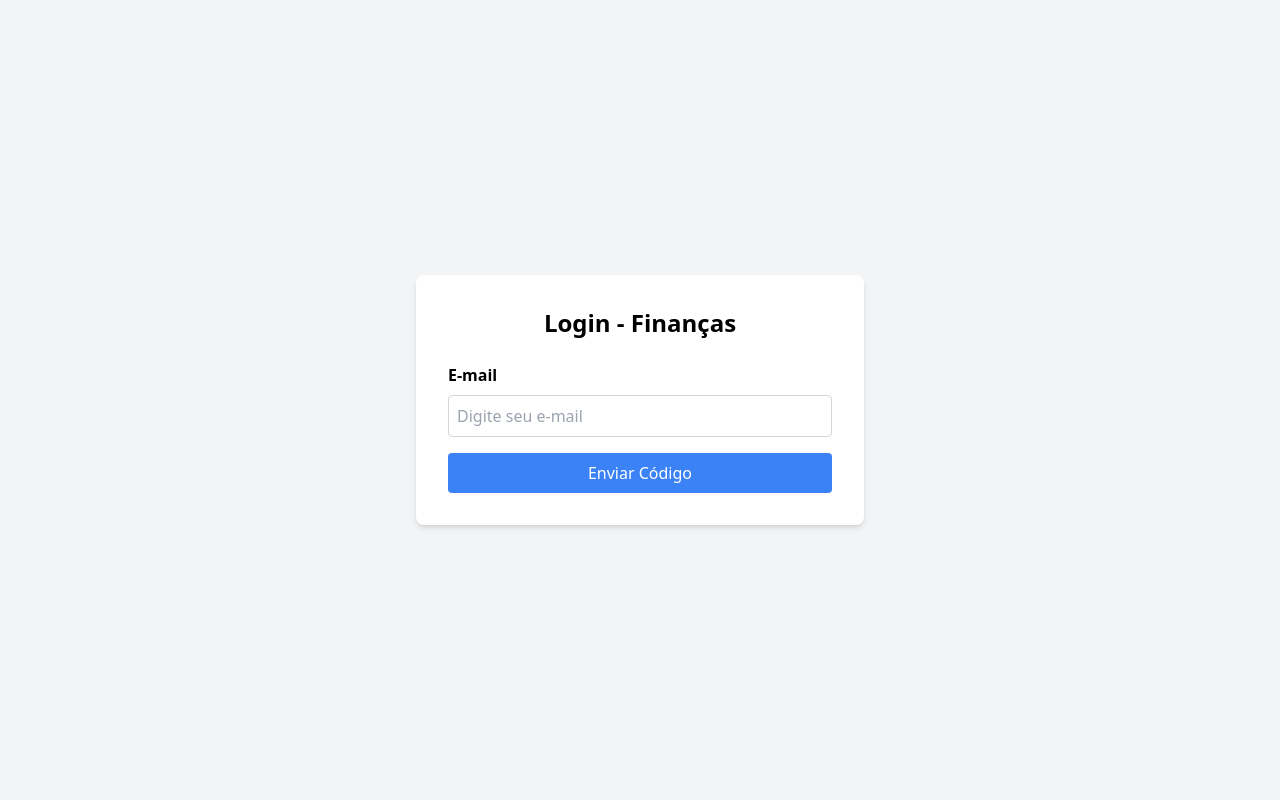
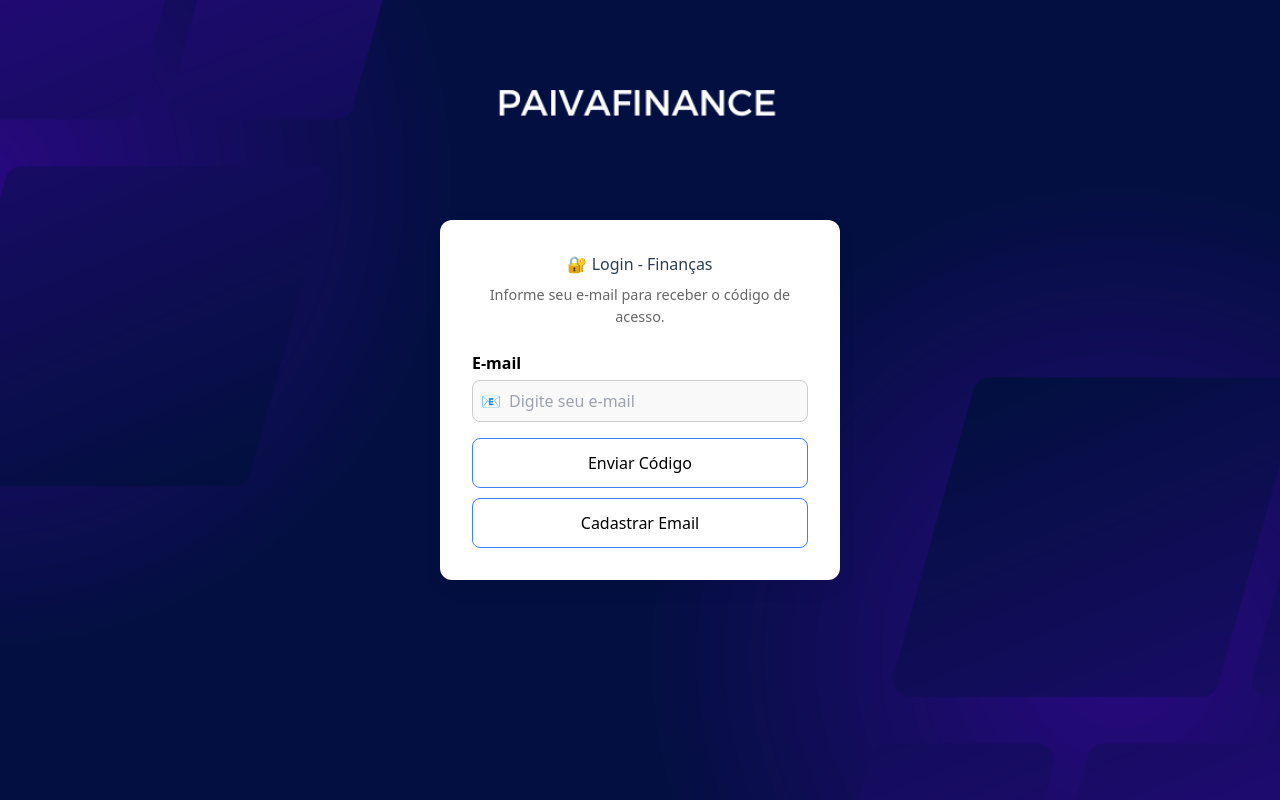
Before and after one commit to paiva737/PaivaFinance, a Vue app: page /login in a window 1280 px wide. Built offline with nearby package versions, Linux system fonts and the light colour scheme.

Commit message:
estilizando o menu de login

```diff
--- a/src/pages/Login/index.vue
+++ b/src/pages/Login/index.vue
@@ -1,74 +1,61 @@
 <template>
-  <div class="flex items-center justify-center h-screen bg-gray-100">
-    <div class="bg-white p-8 rounded-lg shadow-md w-full max-w-md">
-      <h1 class="text-2xl font-bold mb-6 text-center">Login - Finanças</h1>
+  <div class="login-container">
+    <div class="login-box">
+      <h2 class="login-title">🔐 Login - Finanças</h2>
+      <p class="login-subtitle">Informe seu e-mail para receber o código de acesso.</p>
 
-      <form @submit.prevent="enviarCodigo">
-        <div class="mb-4">
-          <label class="block mb-2 font-semibold">E-mail</label>
+      <label for="email">E-mail</label>
+      <div class="input-wrapper">
+        <span class="icon">📧</span>
         <input
+          v-model="email"
           type="email"
-            v-model="email"
+          id="email"
+          placeholder="Digite seu e-mail"
           required
-            class="w-full p-2 border border-gray-300 rounded"
-            placeholder="Digite seu e-mail"
         />
       </div>
 
-        <button
-          type="submit"
-          class="w-full bg-blue-500 text-white py-2 rounded hover:bg-blue-600 transition"
-        >
-          Enviar Código
-        </button>
-      </form>
+      <button @click="enviarCodigo">Enviar Código</button>
+      <button class="create-account" @click="irParaCadastro">Cadastrar Email</button>
 
-      <div v-if="codigoEnviado" class="mt-6">
-        <label class="block mb-2 font-semibold">Código de Verificação</label>
-        <input
-          type="text"
-          v-model="codigo"
-          class="w-full p-2 border border-gray-300 rounded"
-          placeholder="Digite o código"
-        />
-
-        <button
-          class="w-full bg-green-500 text-white py-2 rounded mt-4 hover:bg-green-600 transition"
-          @click="verificarCodigo"
-        >
-          Verificar Código
-        </button>
-      </div>
+      <p v-if="mensagem" class="mensagem">{{ mensagem }}</p>
     </div>
   </div>
 </template>
 
-<script setup>
-import { ref } from 'vue'
-import axios from 'axios'
+<script>
+export default {
+  data() {
+    return {
+      email: '',
+      mensagem: ''
+    };
+  },
+  methods: {
+    async enviarCodigo() {
+      try {
+        const response = await fetch('http://localhost:5001/enviar-codigo', {
+          method: 'POST',
+          headers: { 'Content-Type': 'application/json' },
+          body: JSON.stringify({ email: this.email })
+        });
 
-const email = ref('')
-const codigo = ref('')
-const codigoEnviado = ref(false)
+        const data = await response.json();
 
-async function enviarCodigo() {
-  try {
-    await axios.post('http://localhost:5001/enviar-codigo', { email: email.value })
-    codigoEnviado.value = true
-    alert('Código enviado! Verifique seu e-mail.')
+        if (response.ok) {
+          this.$router.push('/verificar-codigo');
+        } else {
+          this.mensagem = data.error;
+        }
       } catch (error) {
-    console.error('Erro ao enviar o código:', error)
-    alert('Erro ao enviar o código.')
+        this.mensagem = 'Erro ao enviar o código.';
+      }
+    },
+    irParaCadastro() {
+      this.$router.push('/cadastro');
     }
   }
-
-async function verificarCodigo() {
-  try {
-    await axios.post('http://localhost:5001/validar-codigo', { email: email.value, codigo: codigo.value })
-    alert('Código validado com sucesso! Usuário logado.')
-  } catch (error) {
-    console.error('Erro ao validar o código:', error)
-    alert('Código inválido.')
-  }
-}
+};
+import '../Login/login.css'
 </script>
--- /dev/null
+++ b/src/pages/Login/login.css
@@ -0,0 +1,103 @@
+body {
+  background-image: url("/src/assets/background-paivafinance.png");
+  background-size: cover;
+  background-position: center;
+  background-repeat: no-repeat;
+}
+
+
+
+.login-container {
+  height: 100vh;
+  display: flex;
+  justify-content: center;
+  align-items: center;
+
+}
+
+.login-box {
+  background: white;
+  padding: 2rem;
+  border-radius: 12px;
+  box-shadow: 0 8px 20px rgba(0, 0, 0, 0.05);
+  width: 100%;
+  max-width: 400px;
+}
+
+.login-title {
+  text-align: center;
+  margin-bottom: 0.5rem;
+  color: #2c3e50;
+}
+
+.login-subtitle {
+  text-align: center;
+  font-size: 0.9rem;
+  margin-bottom: 1.5rem;
+  color: #666;
+}
+
+label {
+  font-weight: bold;
+  display: block;
+  margin-bottom: 0.3rem;
+
+}
+
+.input-wrapper {
+  display: flex;
+  align-items: center;
+  border: 1px solid #ccc;
+  border-radius: 8px;
+  padding: 0.5rem;
+  margin-bottom: 1rem;
+  background: #f9f9f9;
+
+}
+
+.input-wrapper .icon {
+  margin-right: 0.5rem;
+}
+
+input {
+  border: none;
+  outline: none;
+  flex: 1;
+  background: transparent;
+}
+
+button {
+  width: 100%;
+  height: 50px;
+  padding: 0.6rem;
+  border: 1px solid #3b82f6;
+  border-radius: 8px;
+  background-color: #3b82f6;
+  color: white;
+  font-weight: bold;
+  cursor: pointer;
+  margin-bottom: 0.5rem;
+  transition: background-color 0.2s;
+
+}
+
+button:hover {
+ background-color: #99ccff;
+}
+
+.create-account {
+
+  color: #000;
+  border: 1px solid #3b82f6;
+  margin-top: 10px;
+}
+
+.create-account:hover {
+  background-color: #99ccff;
+}
+
+.mensagem {
+  color: #e74c3c;
+  text-align: center;
+  margin-top: 1rem;
+}
```
Also changed, not shown: src/assets/background-paivafinance.png (added). Lines whose indentation alone changed are shown as unchanged.
